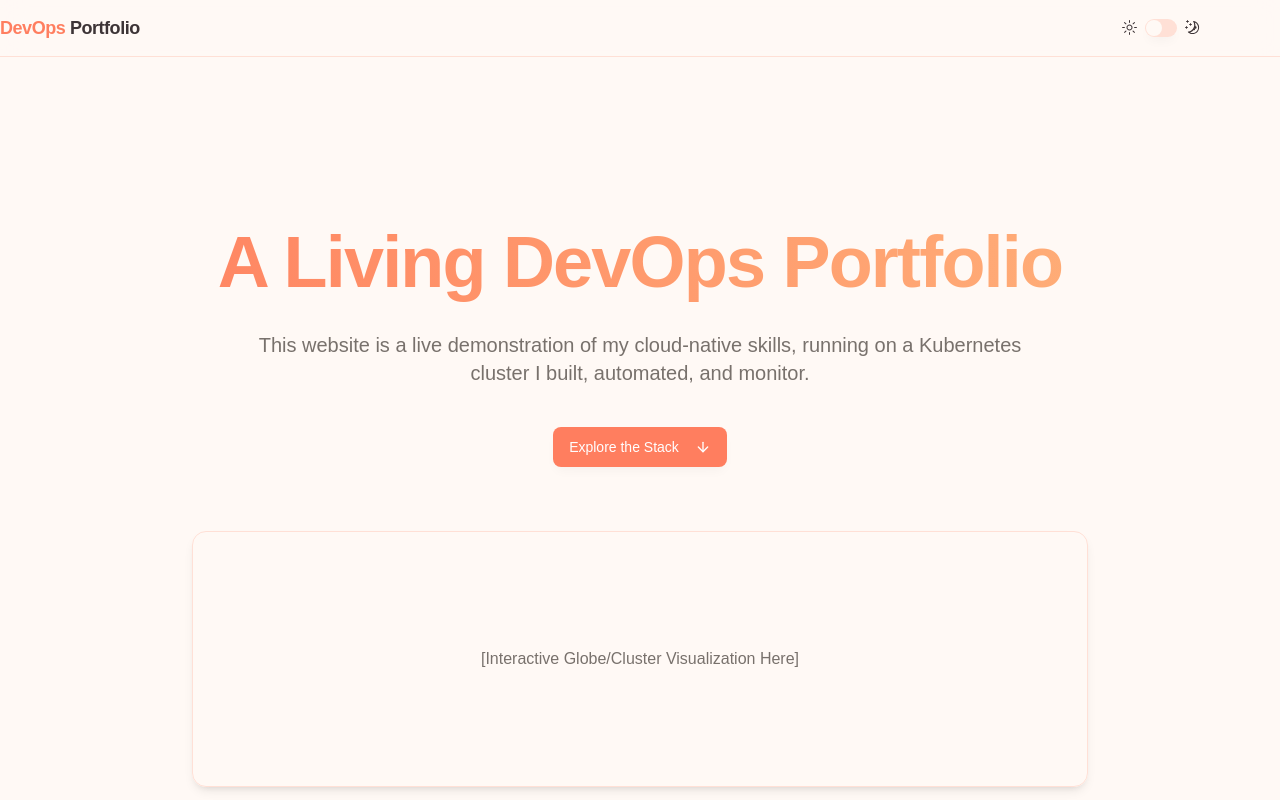
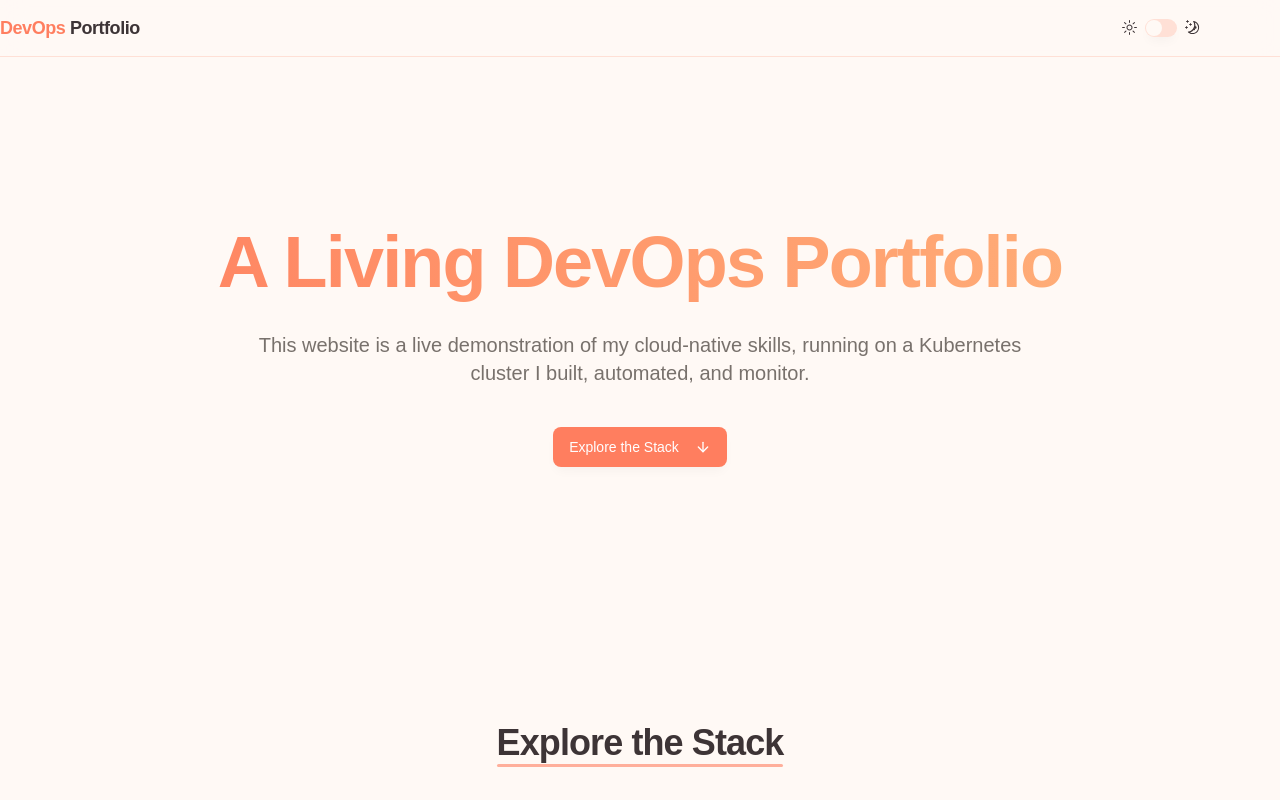
Before and after one commit to jeremy-misola/portfolio, a Next.js app in the folder frontend/portfolio/: page / in a window 1280 px wide. Shown: the top 800 px of the page. Built offline with nearby package versions, Linux system fonts and the light colour scheme; no server answers.

Commit message:
remove interactive cluster visualization

```diff
--- a/frontend/portfolio/src/components/Hero.jsx
+++ b/frontend/portfolio/src/components/Hero.jsx
@@ -44,19 +44,6 @@ function Hero() {
         </Button>
       </motion.div>
 
-      {/* Placeholder for a more advanced visual component */}
-      <motion.div
-        className="mt-16 h-64 w-full flex items-center justify-center"
-        initial={{ opacity: 0, scale: 0.9 }}
-        animate={{ opacity: 1, scale: 1 }}
-        transition={{ duration: 0.7, delay: 0.6 }}
-      >
-        <div className="w-full max-w-4xl h-full bg-grid-black/[0.05] dark:bg-grid-white/[0.05] border rounded-xl shadow-lg flex items-center justify-center">
-            <p className="text-muted-foreground">
-                [Interactive Globe/Cluster Visualization Here]
-            </p>
-        </div>
-      </motion.div>
     </section>
   );
 }
```
Also changed, not shown: 1 other file (tests, documents, lock files or other folders).
